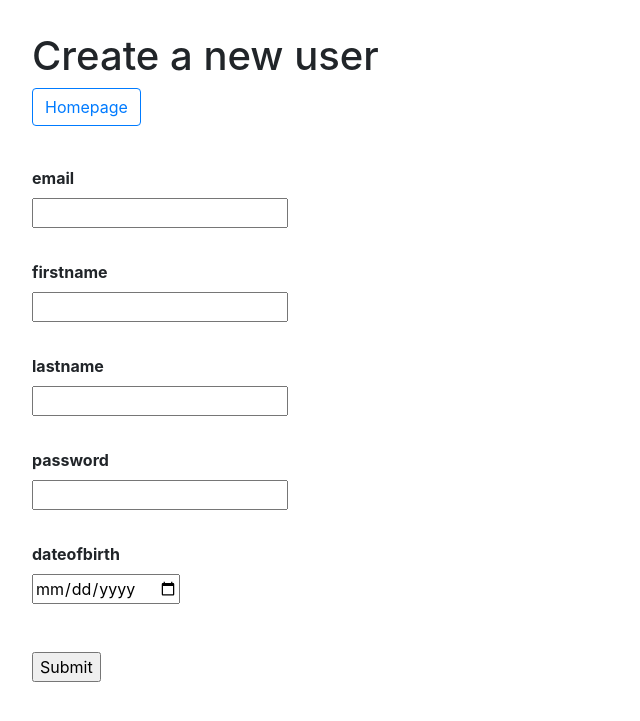
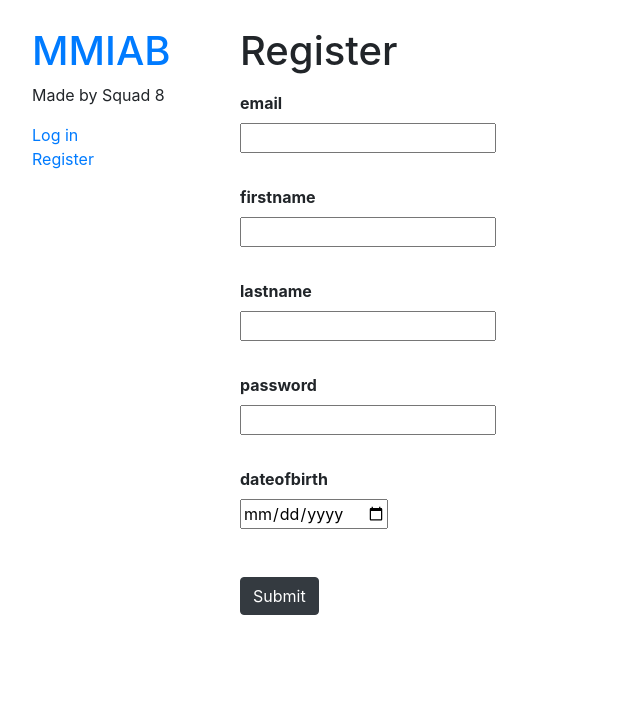
Before and after one commit to ASE-2021-Squad8/MMIAB-gateway, a Flask app: page /create_user in a window 1280 px wide. Shown: the top 721 px of the page, without its empty margins (0-640 px from the left). Run offline with Flask 2, Linux system fonts and the light colour scheme; parts of the project's set-up code (start-up, migrations or seed data) failed here and were passed over; some libraries are stand-ins or nearby versions.

Commit message:
make navigation persistent
Signed-off-by: E. Melucci <eli@meluc.ci>

```diff
--- a/mib/templates/account_data.html
+++ b/mib/templates/account_data.html
@@ -3,8 +3,6 @@
 
 {% block content %}
 <h1>Account data</h1>
-<a href="/" class="btn btn-outline-primary">Homepage</a>
-<a href="{{url_for('home.settings')}}" class="btn btn-outline-primary">Back to settings</a><br>
 
 <div>
 	<br>
--- a/mib/templates/base.html
+++ b/mib/templates/base.html
@@ -9,15 +9,81 @@
 	<link href="{{url_for('static', filename='bootstrap.min.css')}}" rel="stylesheet">
 	<script src="{{url_for('static', filename='bootstrap.bundle.min.js')}}"></script>
 	<style>
+		.column-vertical-margins {
+			margin-top: 27px;
+			margin-bottom: 27px
+		}
+
+		.menu {
+			padding: 0;
+			margin: 1rem 0;
+			display: flex;
+			flex-direction: column;
+			align-items: flex-start;
+		}
+
+		.menu li {
+			display: block;
+			list-style: none
+		}
+
+		.menu-item-subtitle {
+			display: block;
+			color: #889
+		}
+
+		.sidebar-column {
+			width: 14rem;
+			/*background-color: #f0f0f0;*/
+			padding: 0 1rem 0 2rem;
+		}
+
+		.main-spacer {
+			width: 2rem
+		}
+
+		.content-column {
+			max-width: 65rem;
+			width: 100%;
+		}
+
 		body {
-			margin: 2rem 2rem 2rem 2rem
+			display: flex;
+			flex-direction: row;
+			align-items: flex-start;
+			justify-content: flex-start
 		}
 	</style>
 	{% block html_head %}{% endblock %}
 </head>
 
 <body>
-	{% block content %}{% endblock %}
+	<div class="sidebar-column">
+		<nav class="column-vertical-margins">
+			<ul class="menu">
+				<h1 id="name"><a href="/">MMIAB</a></h1>
+				<p>Made by Squad 8</p>
+				{% if current_user.is_authenticated %}
+				<li><a href="{{url_for('users.search_user')}}">Search a user</a></li>
+				<li><a href="{{url_for('message.mailbox')}}">Mailbox</a></li>
+				<li><a href="{{url_for('message.send_message')}}">Send or draft a message</a></li>
+				<li><a href="{{url_for('message.get_calendar')}}">Calendar of outgoing messages</a></li>
+				<hr>
+				<li><a href="{{url_for('home.settings')}}">Settings</a></li>
+				<li><a href="{{url_for('auth.logout')}}">Logout</a></li>
+				{% else %}
+				<li><a href="{{url_for('auth.login')}}">Log in</a></li>
+				<li><a href="{{url_for('users.create_user')}}">Register</a></li>
+				{% endif %}
+			</ul>
+		</nav>
+	</div>
+	<div class="main-spacer"></div>
+	<div class="content-column">
+		<main class="column-vertical-margins">
+		{% block content %}{% endblock %}
+		</main>
+	</div>
 	{% block scripts %}{% endblock %}
 </body>
 
--- a/mib/templates/calendar.html
+++ b/mib/templates/calendar.html
@@ -9,8 +9,7 @@
 
 {% block content %}
 <h1>Calendar</h1>
-<a href="/" class="btn btn-outline-primary">Homepage</a><br><br>
-<h2>Select a date and see the outgoing messages for that day</h2>
+<h3>Select a date and see the outgoing messages for that day</h3>
 <div class="container-calendar">
 	<div class="calendar">
 		<div class="month">
--- a/mib/templates/create_user.html
+++ b/mib/templates/create_user.html
@@ -2,8 +2,7 @@
 {% block title %}Index{% endblock %}
 
 {% block content %}
-<h1>Create a new user</h1>
-<a href="/" class="btn btn-outline-primary">Homepage</a><br><br>
+<h1>Register</h1>
 <p style="color:red">{{error}}</p>
 <form action="" method="POST">
 	{{ form.hidden_tag() }}
@@ -17,7 +16,6 @@
 		{% endfor %}
 		{% endif %}
 		{% endfor %}
-	</dl>
-	<p><input type=submit value="Submit"></p>
+	</dl><input type=submit value="Submit" class="btn btn-dark">
 </form>
 {% endblock %}
--- a/mib/templates/login.html
+++ b/mib/templates/login.html
@@ -3,8 +3,7 @@
 
 {% block content %}
 <form action="" method="POST">
-	<h1>Please sign in</h1>
-	<a href="/" class="btn btn-outline-primary">Homepage</a><br><br>
+	<h1>Please log in</h1>
 	{{ form.hidden_tag() }}
 	<dl>
 		{% for field in form.display %}
@@ -18,7 +17,7 @@
 		{% endfor %}
 	</dl>
 	<p>
-		<input type=submit value="Publish" class="btn btn-dark">
+		<input type=submit value="Login" class="btn btn-dark">
 		<br><br>
 		<h7 style="color: red;"> {{ error }}</h7>
 </form>
--- a/mib/templates/mailbox.html
+++ b/mib/templates/mailbox.html
@@ -59,7 +59,6 @@
 {{ ckeditor.load() }}
 
 <h1>Mailbox</h1><br>
-<a href="/" class="btn btn-outline-primary">Homepage</a><br><br>
 
 <h3>Received messages</h3>
 <br>
--- a/mib/templates/search_user.html
+++ b/mib/templates/search_user.html
@@ -3,8 +3,7 @@
 
 {% block content %}
 <h1>Search for a user</h1>
-<a href="/" class="btn btn-outline-primary">Homepage</a><br><br>
-<br><label>Search <input id="search" type="text" placeholder="Type to search"></label><br><br>
+<input id="search" type="text" placeholder="Type to search"><br><br>
 <table class="table table-light" id="users">
 	<thead>
 		<tr>
--- a/mib/templates/send_message.html
+++ b/mib/templates/send_message.html
@@ -3,14 +3,13 @@
 
 {% block content %}
 <h1>Send a message</h1>
-<a href="/" class="btn btn-outline-primary">Homepage</a><br><br>
 <h3>Drafted messages</h3>
 
 <!-- This gets filled by JS -->
 <table class="table table-light" id="draftsTable">
 </table>
 
-<h2>Compose message</h2>
+<h3>Compose message</h3>
 <p style="color:red">{{message}}</p>
 <form method="POST" enctype="multipart/form-data">
 	{{ form.hidden_tag() }}
```
Also changed, not shown: mib/templates/index.html (+0 -10 lines), mib/templates/settings.html (+5 -7 lines).
